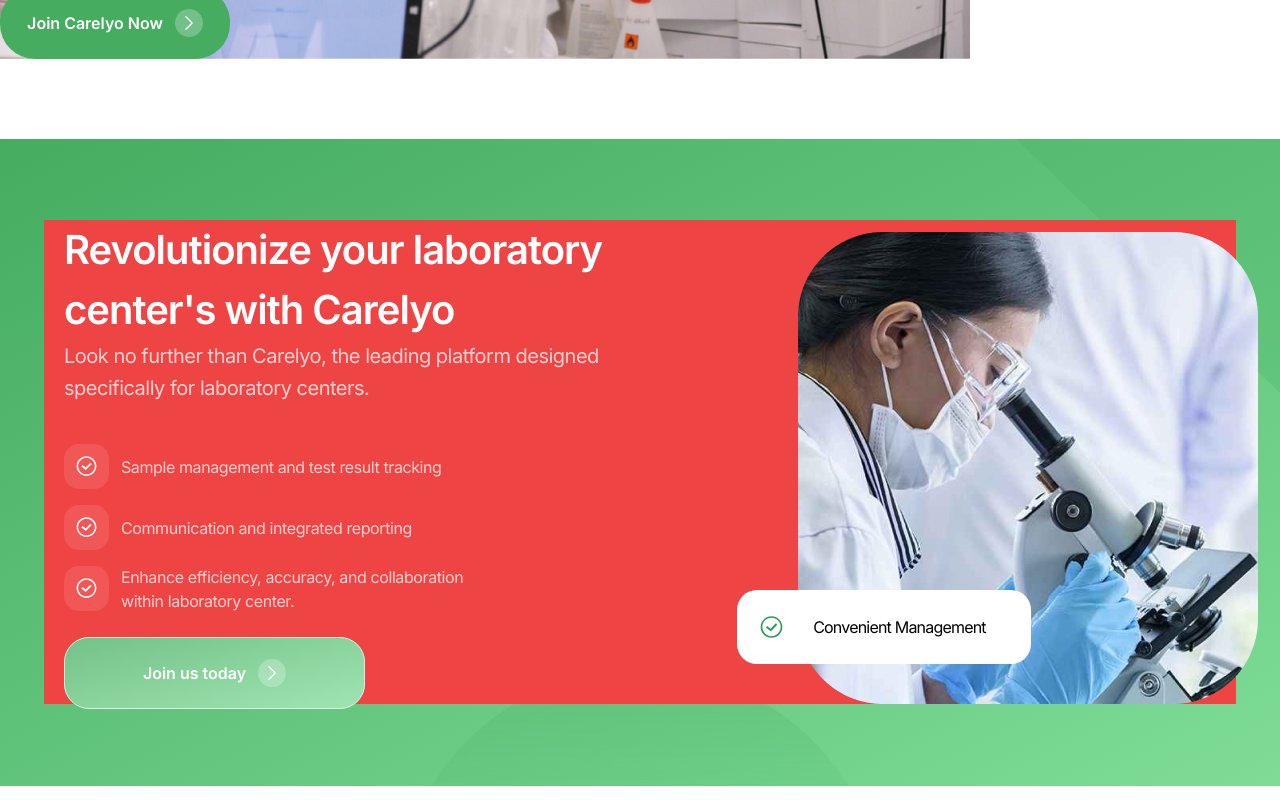
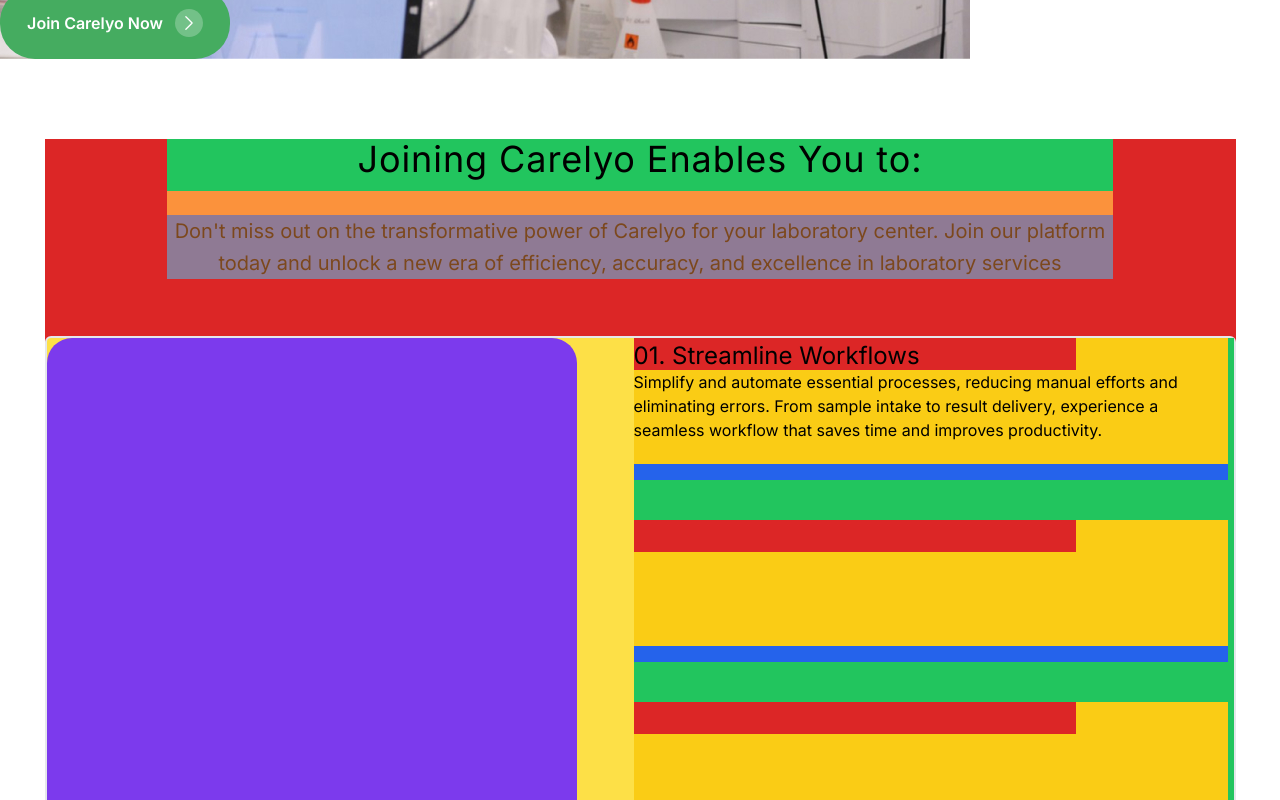
Before and after one commit to meeruu8282/next-mongodb-clerk, a Next.js app: page /providers/platforms/labCenters in a window 1280 px wide. Shown: the part 1000-1800 px from the top of the page. Built offline with nearby package versions, Linux system fonts and the light colour scheme.

Commit message:
labcenter-strukture for last component

```diff
--- /dev/null
+++ b/src/app/(pages)/providers/platforms/labCenters/hovertextbox.tsx
@@ -0,0 +1,49 @@
+import Image from "next/image";
+
+
+interface HovertextboxTamplateProps {
+    header01: string;
+    paragraph01: string;
+
+
+
+
+    // ... andra props för varje sektion av din mall
+  }
+
+
+
+ const Hovertextbox: React.FC<HovertextboxTamplateProps> = ({
+    header01,
+    paragraph01,
+
+
+
+
+
+    // ... andra props för varje sektion av din mall
+  }) => {
+  return (
+    <div className=' w-[594.24px] h-[142px] gap-[16px] bg-blue-600'>
+        <div className=" w-[594.24px] h-[126px] gap-[16px] bg-yellow-400">
+            <h1 className="w-[442px] h-[32px] text-[poppins] text-[24px] bg-red-600">
+            {header01}
+
+
+
+            </h1>
+
+            <p className="">
+            {paragraph01}
+
+            </p>
+
+
+        </div>
+
+
+    </div>
+
+  );
+};
+export default Hovertextbox;
--- /dev/null
+++ b/src/app/(pages)/providers/platforms/labCenters/joiningCarelyoEnablesYouto.tsx
@@ -0,0 +1,85 @@
+import Image from "next/image";
+import Hovertextbox from "./hovertextbox";
+
+
+
+interface JoiningCarelyoEnablesYoutoTamplateProps {
+
+    // values that is used in this tamplate/file.
+    header: string;
+    paragraph: string;
+
+    // Values used in the hovertextbox template/file.
+    header01: string;
+    paragraph01: string;
+    header02: string;
+    paragraph02: string;
+    header03: string;
+    paragraph03: string;
+    header04: string;
+    paragraph04: string;
+
+
+
+
+
+    // ... andra props för varje sektion av din mall
+  }
+
+  const JoiningCarelyoEnablesYouto: React.FC<JoiningCarelyoEnablesYoutoTamplateProps> = ({
+    header,
+    paragraph,
+
+
+    header01,
+    paragraph01,
+    header02,
+    paragraph02,
+    header03,
+    paragraph03,
+    header04,
+    paragraph04,
+
+
+
+
+
+    // ... andra props för varje sektion av din mall
+  }) => {
+  return (
+
+    <div className=" w-screen flex justify-center mt-20 ">
+    <div className=" bg-red-600 flex flex-col justify-between w-[1191px] h-[886px] ">
+      <div className=" bg-orange-400 flex justify-between flex-col w-[946px] h-[140px] mx-auto ">
+        <h1 className=" w-[946px] h-[52px] text-[poppins] bg bg-green-500 mx-auto  text-4xl font-normal leading-13 tracking-wide text-center">
+          {header}
+        </h1>
+        <p className=" bg-blue-600 w-[946px] h-[64px] opacity-50 text-[poppins]  text-[20px]  leading-8  text-center">
+         {paragraph}
+        </p>
+      </div>
+      <div className=" bg-yellow-300 flex justify-between w-[1191px] h-[689px] border-2 border-solid rounded-md">
+        <div className="w-[530px] h-[682px] rounded-[25px] bg-violet-600"></div>
+        <div className=" bg-green-500 h-[689px] w-[600px] flex flex-col justify-between">
+         <Hovertextbox header01={header01} paragraph01={paragraph01}/>
+         <Hovertextbox header01={header02} paragraph01={paragraph02}/>
+         <Hovertextbox header01={header03} paragraph01={paragraph03}/>
+         <Hovertextbox header01={header04} paragraph01={paragraph04}/>
+
+
+
+
+
+
+
+
+
+        </div>
+      </div>
+    </div>
+  </div>
+
+
+  );
+};
+export default JoiningCarelyoEnablesYouto;
--- a/src/app/(pages)/providers/platforms/labCenters/page.tsx
+++ b/src/app/(pages)/providers/platforms/labCenters/page.tsx
@@ -1,11 +1,13 @@
-import Image from "next/image";
-import SuperCharge from "../../Components/superCharge";
-import JoinCarelynowintrobox from "../../Components/joinCarelynowintrobox/joinCarelynowintrobox";
-import WhoHaveJoinedTamplate from "../../Components/whoHaveJoined/whoHaveJoined";
-import BlurBackGroundDesign from "../../Components/blurBackGroundDesign";
-import CarleyoProvides from "../../Components/carleyoProvides/carleyoProvides";
-import ConvinientManagement from "../../Components/convinientManagement";
-import FirstTextinplatform from "../../Components/firstTextinplatform";
+import Image from 'next/image'
+import SuperCharge from '../../Components/superCharge'
+import JoinCarelynowintrobox from '../../Components/joinCarelynowintrobox/joinCarelynowintrobox'
+import WhoHaveJoinedTamplate from '../../Components/whoHaveJoined/whoHaveJoined'
+import BlurBackGroundDesign from '../../Components/blurBackGroundDesign'
+import CarleyoProvides from '../../Components/carleyoProvides/carleyoProvides'
+import ConvinientManagement from '../../Components/convinientManagement'
+import FirstTextinplatform from '../../Components/firstTextinplatform'
+import Hovertextbox from './hovertextbox'
+import JoiningCarelyoEnablesYouto from './joiningCarelyoEnablesYouto'
 
 export default function LabCenters() {
   return (
@@ -15,17 +17,15 @@
       <div className="  flex  justify-end mt-20">
         <div className=" relative w-screen h-auto mt-15">
           <FirstTextinplatform
-          headerGreenText1={"Unleash"}
-          headerBlackText2={"the Potential of Your"}
+            headerGreenText1={'Unleash'}
+            headerBlackText2={'the Potential of Your'}
             headerGreenText2="Laboratory Center"
             headerBlackText3="with Carelyo"
-
             headerBlackText4=""
             paragraph1={
-            "By joining Carelyo, you can unlock a world of opportunities to streamline your workflows, optimize resource management, and provide exceptional patient care."
+              'By joining Carelyo, you can unlock a world of opportunities to streamline your workflows, optimize resource management, and provide exceptional patient care.'
             }
           />
-
 
           {/* Use joincarelynowintrobox-component in componentsfolder and send in your costomised props to the tamplate */}
           <JoinCarelynowintrobox
@@ -42,20 +42,20 @@
         </div>
       </div>
 
-
-
+      <JoiningCarelyoEnablesYouto
+        header={"Joining Carelyo Enables You to:"}
+        paragraph={"Don't miss out on the transformative power of Carelyo for your laboratory center. Join our platform today and unlock a new era of efficiency, accuracy, and excellence in laboratory services"}
+        header01={"01. Streamline Workflows"}
+        paragraph01={"Simplify and automate essential processes, reducing manual efforts and eliminating errors. From sample intake to result delivery, experience a seamless workflow that saves time and improves productivity."}
+        header02={""}
+        paragraph02={""}
+        header03={""}
+        paragraph03={""}
+        header04={""}
+        paragraph04={""}
+      />
 
       {/* Joining Carelyo Enables You to: not yet implemented, but code should be here  */}
-
-
-
-
-
-
-
-
-
-
 
       {/* Green background container */}
       <div className="greenBackground w-screen h-[647px] mt-20 ">
@@ -63,46 +63,42 @@
         <div className="absolute right-0 top-0 z-[-1]">
           <div
             className="greenBackgroundTriangle"
-            style={{ clipPath: "polygon(0% 0%, 100% 100%, 100% 50%, 100% 0%)" }}
+            style={{ clipPath: 'polygon(0% 0%, 100% 100%, 100% 50%, 100% 0%)' }}
           ></div>
         </div>
         {/* Circle div overlapping the container */}
         <div className="greenCircleContainer z-[-1]">
           <div
             className="greenCircle "
-            style={{ clipPath: "polygon(0% 0%, 100% 0%, 100% 24%, 0% 24%)" }}
+            style={{ clipPath: 'polygon(0% 0%, 100% 0%, 100% 24%, 0% 24%)' }}
           ></div>
         </div>
 
         {/*Revolutionize your laboratory center's with Carelyo contentbelow*/}
-        <div className=" bg-red-500 flex flex-row w-[1192px] h-[484px] left-[125px] top-[82px] gap-[81px]">
+        <div className="flex flex-row w-[1192px] h-[484px] left-[125px] top-[82px] gap-[81px]">
           {/* Use the tamplate in componentsfolder and send in your costomised props to the tamplate or change content in the tamplate below*/}
           <CarleyoProvides
             header={"Revolutionize your laboratory center's with Carelyo"}
-            paragraph={"Look no further than Carelyo, the leading platform designed specifically for laboratory centers."}
-            checktext1={"Sample management and test result tracking"}
-            checktext2={"Communication and integrated reporting"}
-            checktext3={"Enhance efficiency, accuracy, and collaboration within laboratory center."}
-            buttontext={"Join us today"}
+            paragraph={
+              'Look no further than Carelyo, the leading platform designed specifically for laboratory centers.'
+            }
+            checktext1={'Sample management and test result tracking'}
+            checktext2={'Communication and integrated reporting'}
+            checktext3={'Enhance efficiency, accuracy, and collaboration within laboratory center.'}
+            buttontext={'Join us today'}
           />
 
           <div className=" relative w-[521px] h-[484px]   ">
             <div className="greenCircleContainer opacity-[25%] left-10 w-[52px] h-[52px] top-0 z-[-1]">
               <div
                 className="greenCircle  bg-[#45AC60] w-[100px]  h-[100px] "
-                style={{ clipPath: "polygon(0% 0%, 50% 0%, 50% 50%, 0% 50%)" }}
+                style={{ clipPath: 'polygon(0% 0%, 50% 0%, 50% 50%, 0% 50%)' }}
               ></div>
             </div>
 
             <div className=" absolute bottom-0 w-[521px] h-[472px] top-[12px]  ">
               <div className=" absolute w-[460px] h-[472px]  right-0  rounded-[85px] ">
-                <Image
-                  className=""
-                  layout="fixed "
-                  fill
-                  src="/revolutionize.png"
-                  alt="Cecktable"
-                />
+                <Image className="" layout="fixed " fill src="/revolutionize.png" alt="Cecktable" />
               </div>
             </div>
             {/*componentsfolder */}
@@ -111,28 +107,28 @@
         </div>
       </div>
 
-
-
-
-
       <WhoHaveJoinedTamplate
-        greenHeaderpart={"2000+ Laboratory Centers"}
-        blackHeaderpart={"Who Have Joined"}
-        imageSrc1={"/bioLab.jpg"}
-        imageSrc2={"/precisionlab.jpg"}
-        imageSrc3={"/healthquest.jpg"}
-        imageHeader1={"BioLab Diagnostics"}
-        imageHeader2={"Precision Lab Solutions"}
-        imageHeader3={"HealthQuest Laboratories"}
-        titleParagraph1={"Clinical Pathology & Molecular Diagnostics"}
-        titleParagraph2={"Pathology and Genetic Testing"}
-        titleParagraph3={"Hematology and Microbiology"}
-        infoParagraph1={"Providing accurate and reliable diagnostic testing services"}
-        infoParagraph2={"Delivering high-quality testing solutions for healthcare professionals and patients."}
-        infoParagraph3={"Delivering high-quality testing solutions for healthcare professionals and patients."}
+        greenHeaderpart={'2000+ Laboratory Centers'}
+        blackHeaderpart={'Who Have Joined'}
+        imageSrc1={'/bioLab.jpg'}
+        imageSrc2={'/precisionlab.jpg'}
+        imageSrc3={'/healthquest.jpg'}
+        imageHeader1={'BioLab Diagnostics'}
+        imageHeader2={'Precision Lab Solutions'}
+        imageHeader3={'HealthQuest Laboratories'}
+        titleParagraph1={'Clinical Pathology & Molecular Diagnostics'}
+        titleParagraph2={'Pathology and Genetic Testing'}
+        titleParagraph3={'Hematology and Microbiology'}
+        infoParagraph1={'Providing accurate and reliable diagnostic testing services'}
+        infoParagraph2={
+          'Delivering high-quality testing solutions for healthcare professionals and patients.'
+        }
+        infoParagraph3={
+          'Delivering high-quality testing solutions for healthcare professionals and patients.'
+        }
       />
       {/* Code in components folder then superCarge */}
       <SuperCharge />
     </div>
-  );
+  )
 }
```
Also changed, not shown: 1 other file (tests, documents, lock files or other folders). Lines whose indentation alone changed are shown as unchanged.
